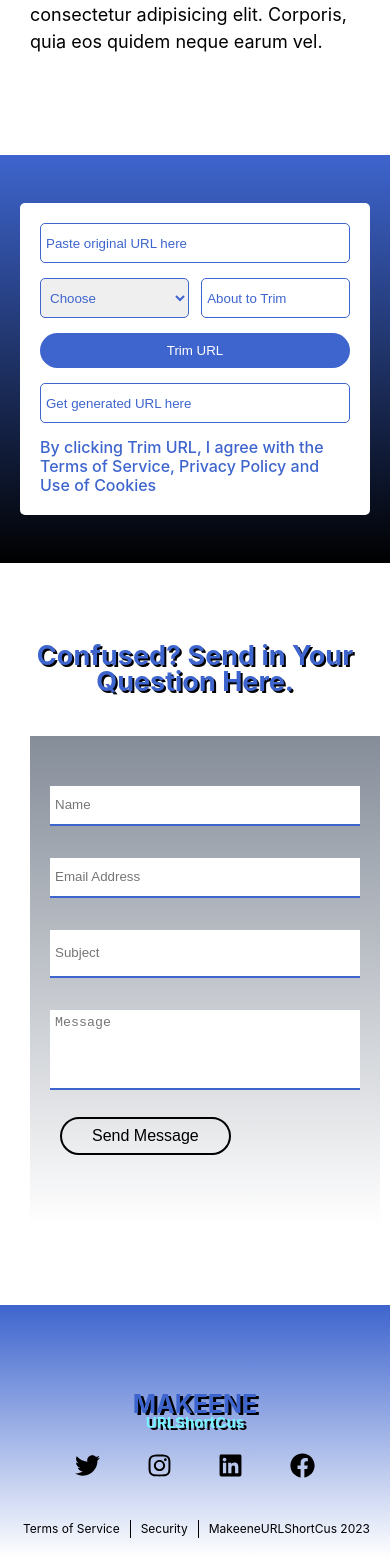
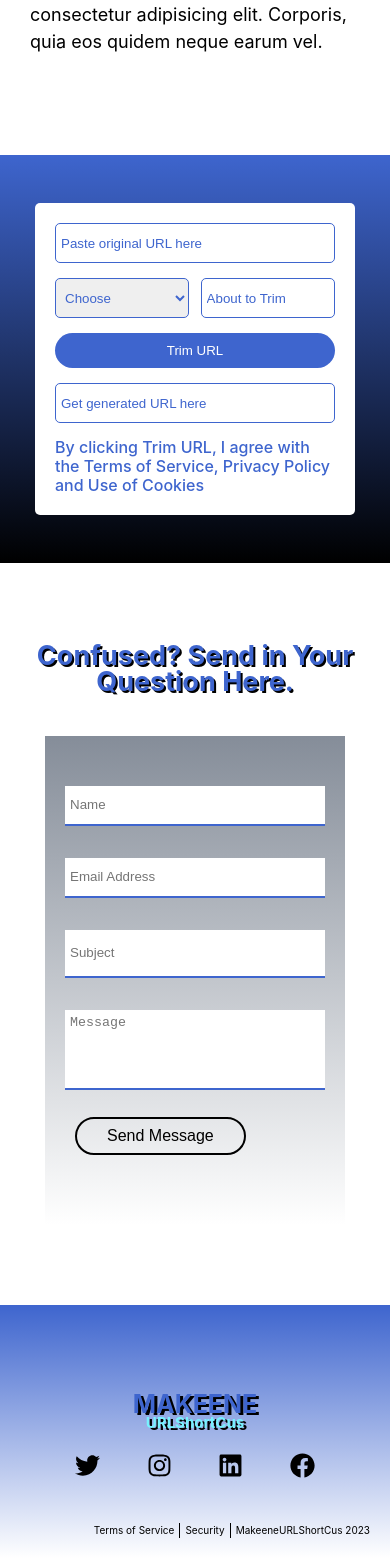
Before and after one commit to bezbrain/MakeeneURL_Shortener, a React (Vite) app: page / in a window 390 px wide. Shown: the part 1411-2969 px from the top of the page. Built offline with nearby package versions, Linux system fonts and the light colour scheme.

Commit message:
Made css adjustment to the URL trimming section and footer section

```diff
--- a/src/styles/contactus.css
+++ b/src/styles/contactus.css
@@ -1,7 +1,7 @@
 .contact-us {
   max-width: var(--sectionWidth);
   margin: 0 auto 5rem;
-  padding-inline: var(--sectionPadding);
+  /* padding-inline: var(--sectionPadding); */
 }
 
 .contact-us h2 {
@@ -23,7 +23,7 @@
   }
 
   .contact-us form {
-    width: 350px;
+    width: 300px;
   }
 }
 
--- a/src/styles/footer.css
+++ b/src/styles/footer.css
@@ -52,3 +52,12 @@
   margin-right: 10px;
   padding-right: 10px;
 }
+@media screen and (max-width: 500px) {
+  .terms-con {
+    font-size: 10px;
+  }
+  .terms-con p:not(:last-child) {
+    margin-right: 5px;
+    padding-right: 5px;
+  }
+}
--- a/src/styles/hero.css
+++ b/src/styles/hero.css
@@ -1,3 +1,7 @@
+.header-and-hero {
+  /* border: 2px solid red; */
+}
+
 .hero-section {
   /* border: 2px solid red; */
   text-align: center;
--- a/src/styles/trim.css
+++ b/src/styles/trim.css
@@ -8,10 +8,15 @@
 .trim form {
   /* border: 2px solid green; */
   border-radius: 5px;
-  width: 350px;
+  width: 500px;
   margin: 0 auto;
   padding: 20px;
   background-color: #fff;
+}
+@media screen and (max-width: 500px) {
+  .trim form {
+    width: 320px;
+  }
 }
 
 .trim form > input {
```
